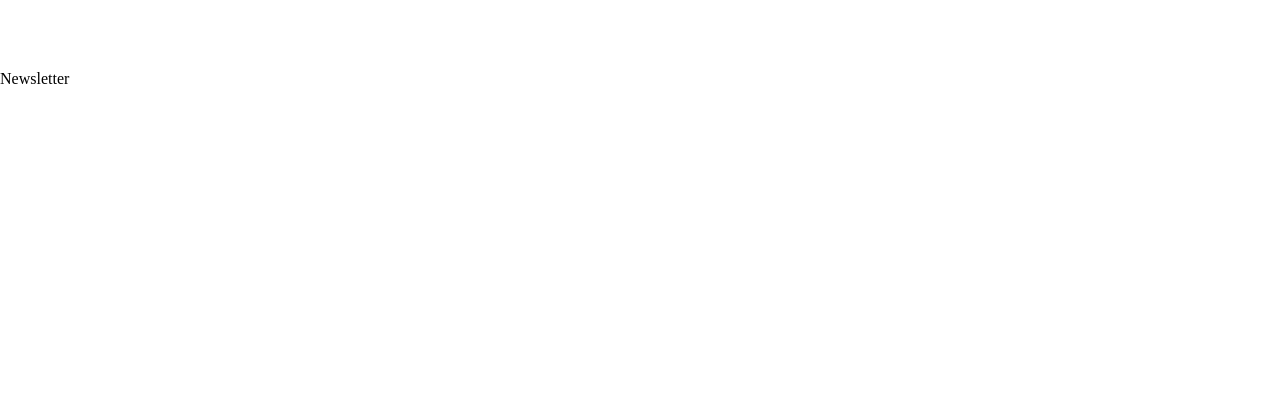
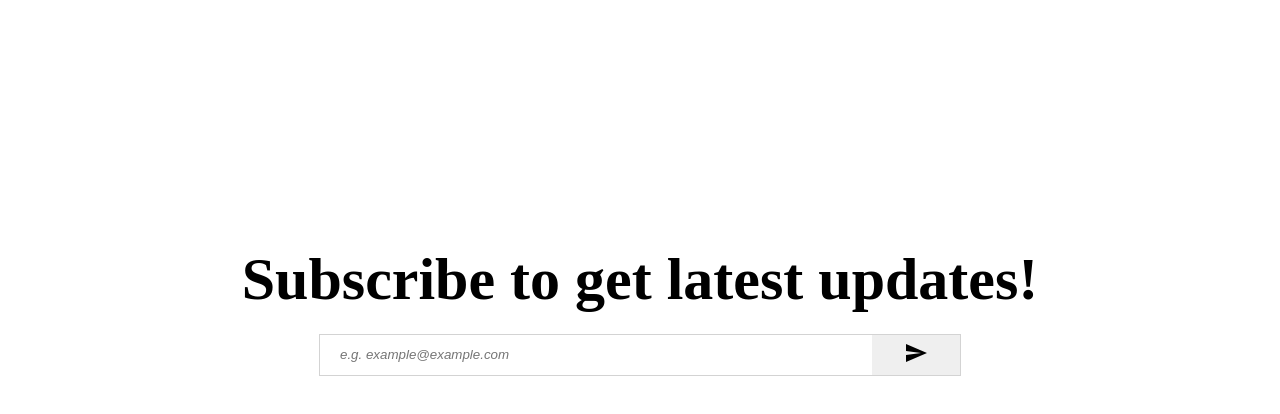
Before and after one commit to desmondtansl/Our-Best-Side, a React (Vite) app in the folder client/: page / in a window 1280 px wide. Shown: the part 1678-2092 px from the top of the page. Before the commit the page ends 1766 px from the top, so only its background shows below. Built offline with nearby package versions, Linux system fonts and the light colour scheme.

Commit message:
Newsletter component completed

```diff
--- a/client/src/components/Newsletter.jsx
+++ b/client/src/components/Newsletter.jsx
@@ -1,8 +1,52 @@
 import styled from "styled-components";
+import SendIcon from "@mui/icons-material/Send";
 
-const Container = styled.div``;
+const Container = styled.div`
+  height: 60vh;
+  display: flex;
+  align-items: center;
+  justify-content: center;
+  flex-direction: column;
+`;
+
+const Title = styled.h1`
+  font-size: 60px;
+  margin-bottom: 20px;
+`;
+
+const InputContainer = styled.div`
+  width: 50%;
+  height: 40px;
+  display: flex;
+  justify-content: space-between;
+  border: 1px solid lightgray;
+`;
+
+const Input = styled.input`
+  border: none;
+  flex: 7;
+  padding-left: 20px;
+  font-style: italic;
+`;
+
+const Button = styled.button`
+  flex: 1;
+  border: none;
+  cursor: pointer;
+`;
+
 function Newsletter() {
-  return <Container>Newsletter</Container>;
+  return (
+    <Container>
+      <Title>Subscribe to get latest updates!</Title>
+      <InputContainer>
+        <Input placeholder="e.g. example@example.com" />
+        <Button>
+          <SendIcon />
+        </Button>
+      </InputContainer>
+    </Container>
+  );
 }
 
 export default Newsletter;
```
